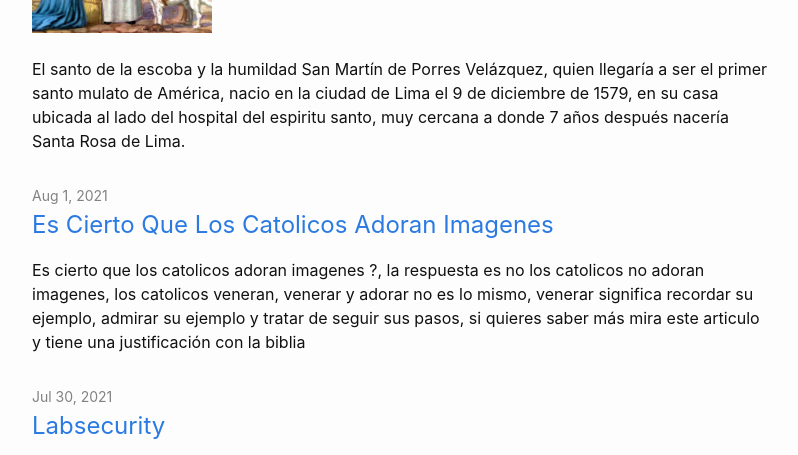
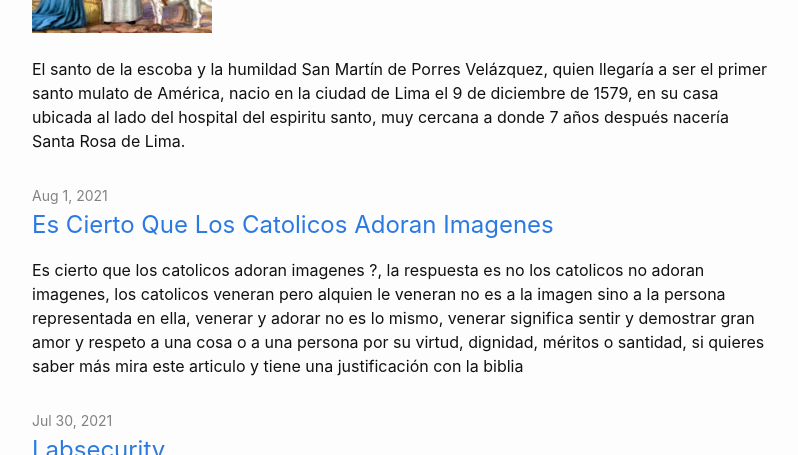
Before and after one commit to dylanmeca/dylanmeca.github.io, a Jekyll site: the page built from index.html, in a window 1280 px wide and 900 px high, scrolled down 718 px, cut to the strip 0-455 px from the top of the window. Shown: the whole strip, without its empty margins (238-1036 px from the left). Built offline with Jekyll 4.4.1, drawn with Linux system fonts in a browser that asks for light colours; the list of posts is cut into pages by our own code.

Commit message:
Update 2021-08-01-Es-cierto-que-los-catolicos-adoran-imagenes.md

```diff
--- a/_posts/2021-08-01-Es-cierto-que-los-catolicos-adoran-imagenes.md
+++ b/_posts/2021-08-01-Es-cierto-que-los-catolicos-adoran-imagenes.md
@@ -1,12 +1,12 @@
 ---
 layout: post
-description: Es cierto que los catolicos adoran imagenes ?, la respuesta es no los catolicos no adoran imagenes, los catolicos veneran, venerar y adorar no es lo mismo, venerar significa recordar su ejemplo, admirar su ejemplo y tratar de seguir sus pasos, si quieres saber más mira este articulo y tiene una justificación con la biblia
+description: Es cierto que los catolicos adoran imagenes ?, la respuesta es no los catolicos no adoran imagenes, los catolicos veneran pero alquien le veneran no es a la imagen sino a la persona representada en ella, venerar y adorar no es lo mismo, venerar significa sentir y demostrar gran amor y respeto a una cosa o a una persona por su virtud, dignidad, méritos o santidad, si quieres saber más mira este articulo y tiene una justificación con la biblia
 keywords:
     - Dios
     - es cierto que los catolicos adoran imagenes
     - es cierto que los catolicos
     - catolicos
-    - venerar imagenes
+    - venerar a la persona representada en la imagen
     - justificacion
     - biblia
     - venerar
```
